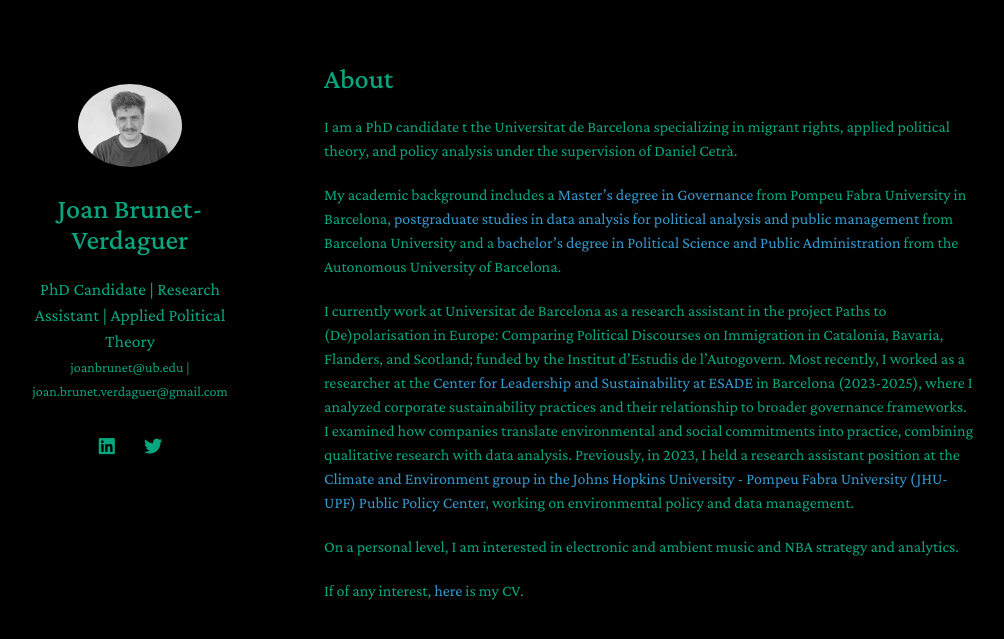
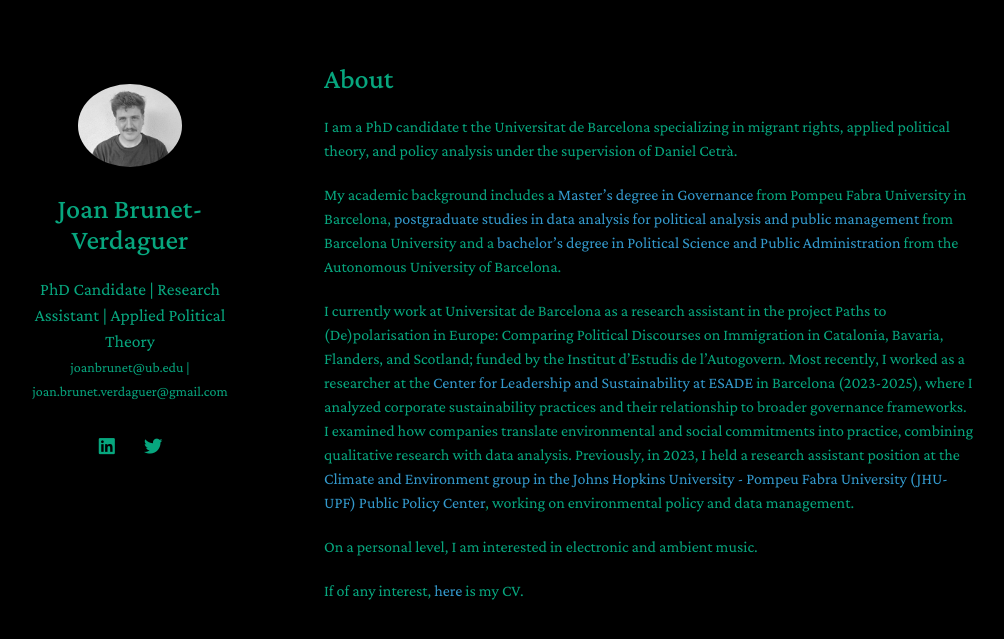
Before and after one commit to joanbrunet/joanbrunet.github.io, a Jekyll site: the page built from index.md, in a window 1280 px wide. Shown: the top 639 px of the page, without its empty margins (146-1150 px from the left). Built offline with Jekyll 4.4.1, drawn with Linux system fonts in a browser that asks for light colours; nearby versions of some CDN libraries; a style sheet for code colours, icons or effects is not loaded; our own code applies the rules of GitHub Pages for plain Markdown files.

Commit message:
Update index.md

```diff
--- a/index.md
+++ b/index.md
@@ -11,6 +11,6 @@ layout: homepage
 I currently work at Universitat de Barcelona as a research assistant in the project Paths to (De)polarisation in Europe: Comparing Political Discourses on Immigration in Catalonia, Bavaria, Flanders, and Scotland; funded by the Institut d'Estudis de l'Autogovern.  Most recently, I worked as a researcher at the [Center for Leadership and Sustainability at ESADE](https://www.esade.edu/faculty-research/es/catedra-liderazgos-y-sostenibilidad) in Barcelona (2023-2025), where I analyzed corporate sustainability practices and their relationship to broader governance frameworks. I examined how companies translate environmental and social commitments into practice, combining qualitative research with data analysis. Previously, in 2023, I held a research assistant position at the [Climate and Environment group in the Johns Hopkins University - Pompeu Fabra University (JHU-UPF) Public Policy Center](https://www.upf.edu/web/jhu-ppc/climate), working on environmental policy and data management.
 
 
-On a personal level, I am interested in electronic and ambient music and NBA strategy and analytics.
+On a personal level, I am interested in electronic and ambient music.
 
 If of any interest, [here](assets/files/curriculum_vitae.pdf) is my CV.
```
